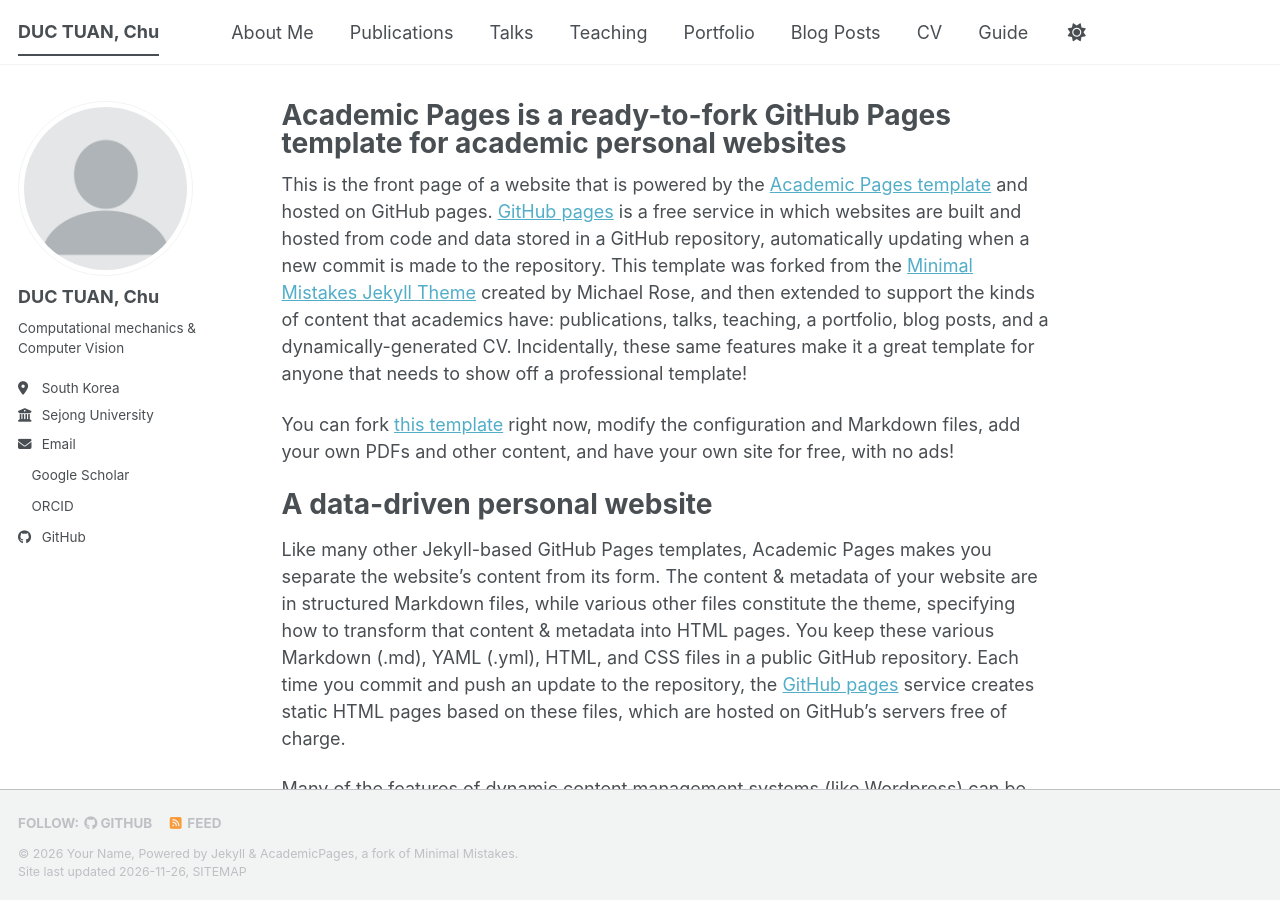
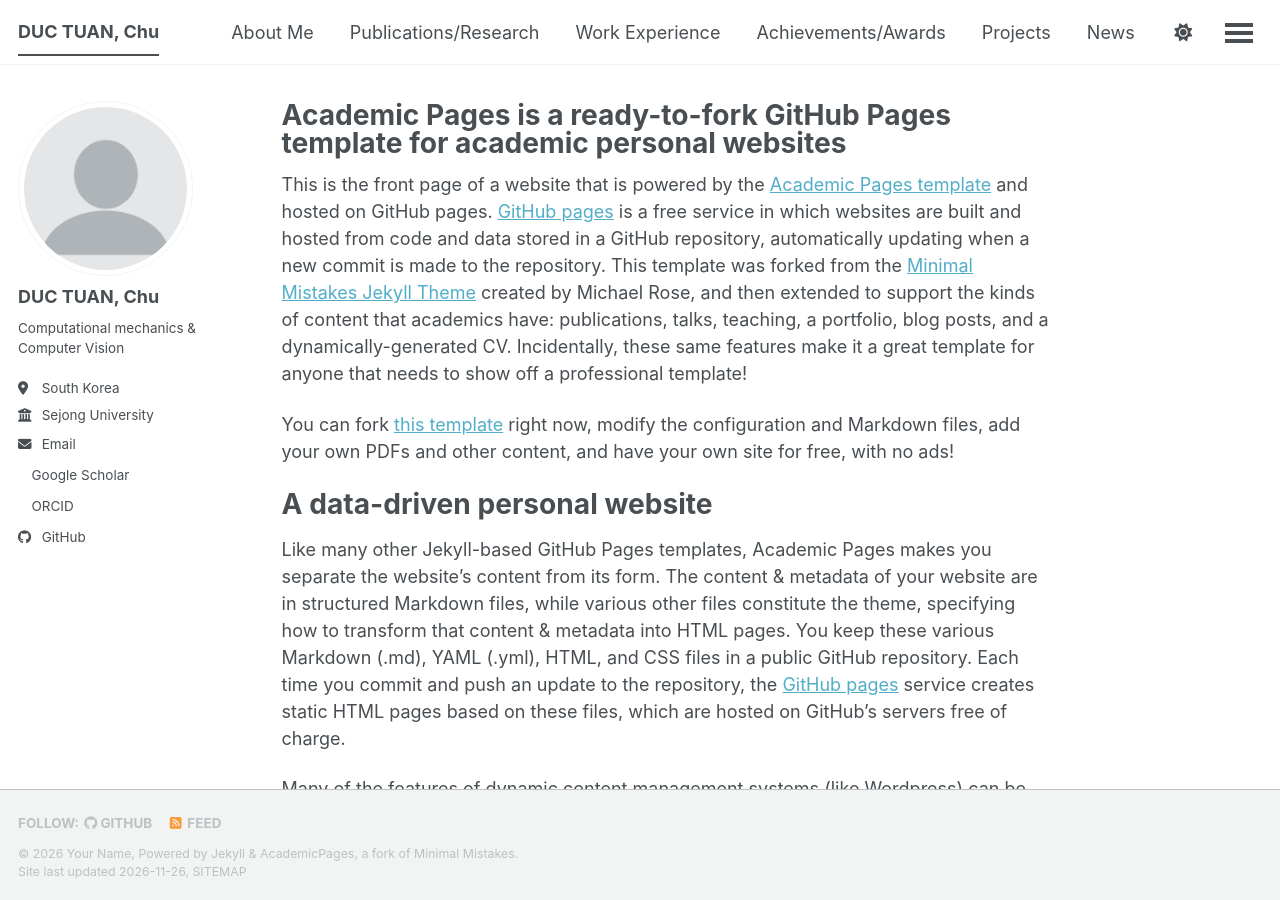
Before and after one commit to iumaimon/iumaimon.github.io, a Jekyll site: the page built from _pages/about.md, in a window 1280 px wide and 900 px high. Built offline with Jekyll 4.4.1, drawn with Linux system fonts in a browser that asks for light colours; a script bundle is joined from its source files by our own code; a style sheet for code colours, icons or effects is not loaded.

Commit message:
Update navigation.yml

```diff
--- a/_data/navigation.yml
+++ b/_data/navigation.yml
@@ -11,23 +11,20 @@ main:
   - title: "About Me"
     url:
 
-  - title: "Publications"
+  - title: "Publications/Research"
     url: /publications/
 
-  - title: "Talks"
-    url: /talks/
+  - title: "Work Experience"
+    url: /experience/
 
-  - title: "Teaching"
-    url: /teaching/
+  - title: "Achievements/Awards"
+    url: /achievements/
 
-  - title: "Portfolio"
-    url: /portfolio/
+  - title: "Projects"
+    url: /projects/
 
-  - title: "Blog Posts"
-    url: /year-archive/
+  - title: "News"
+    url: /news/
 
   - title: "CV"
     url: /cv/
-
-  - title: "Guide"
-    url: /markdown/
```
